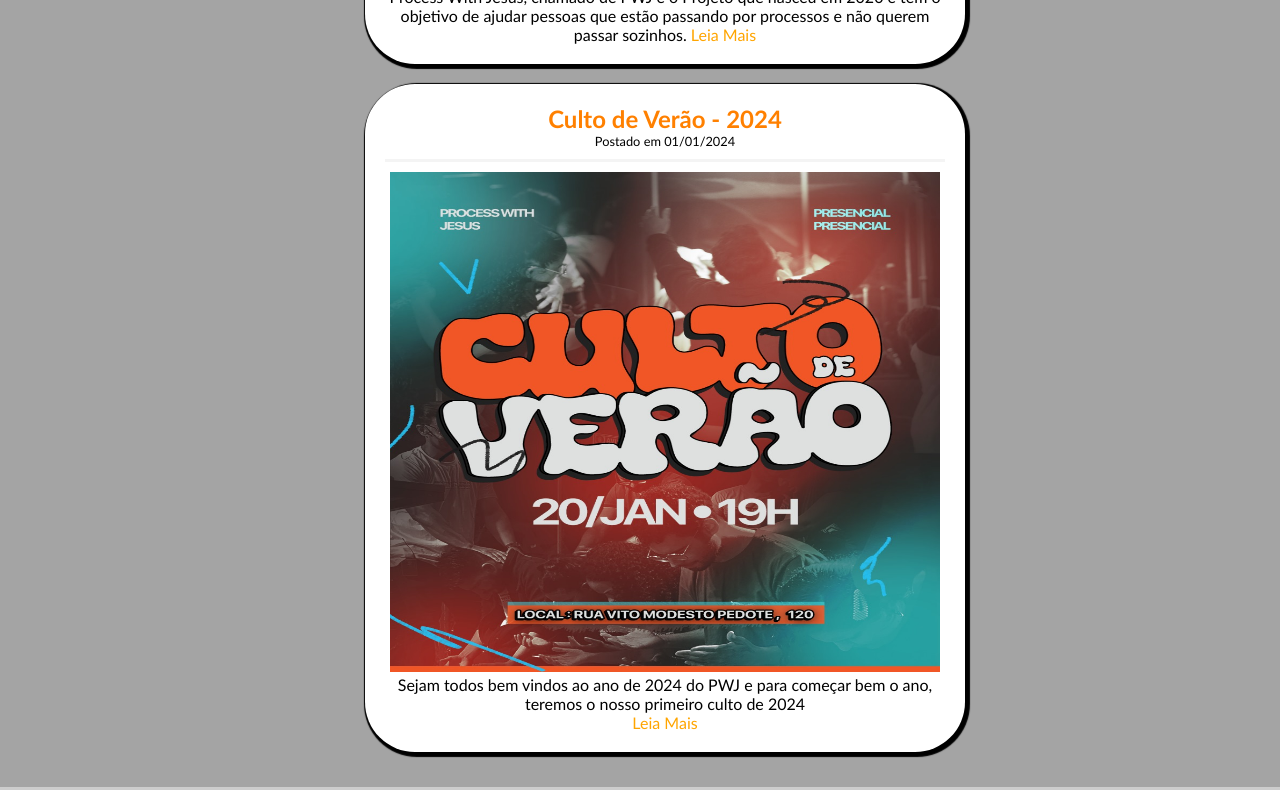
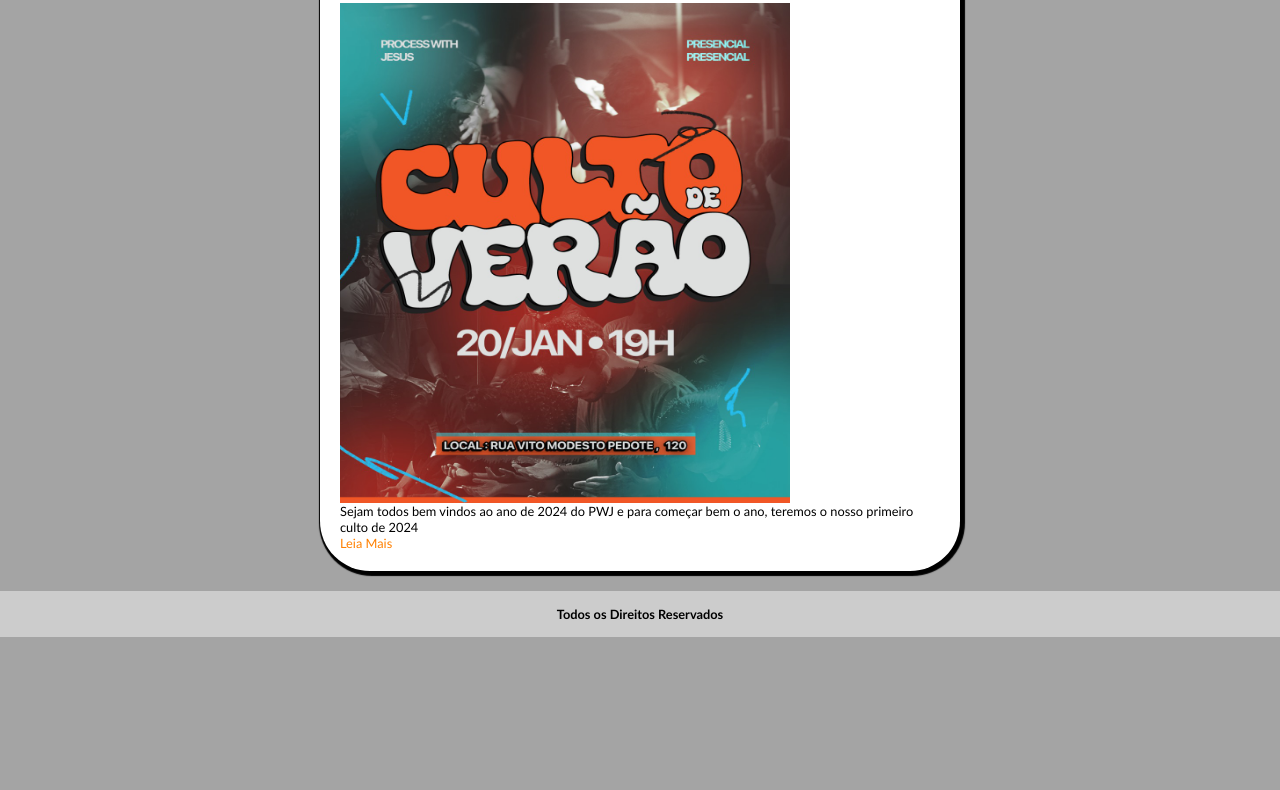
Before and after one commit to joaopedrolour3nc/Projeto-PWJ, a plain HTML site: page index.html in a window 1280 px wide. Shown: the part 767-1557 px from the top of the page. After the commit the page ends 1404 px from the top, so only its background shows below. Drawn offline with Linux system fonts and the light colour scheme.

Commit message:
Teste de alteração de layout

```diff
--- a/css/style.css
+++ b/css/style.css
@@ -7,7 +7,6 @@ body {
 	font-size: 1em;
 	font-family: 'Trebuchet MS', Helvetica, sans-serif;
 	background: #A4A4A4;
-
   }
 
   #links {
@@ -19,41 +18,39 @@ body {
   #logo {
 	width: 1%;
 	height: 10px;
-
 	margin-left: 0em;
 	margin-top: 0em;
 	margin-right: 0em;
 	margin-bottom: 0em;
-}*/
+  }
+  */
 
   /* Layout */
 
-#redes{
+  #redes {
 	background: #FF4000;
 	text-align: right;
   }
+
   #menu {
 	background: #FF4000;
 	padding: 15px;
 	text-align: center;
-	box-shadow:  2px 2px 1px 1px black;
+	box-shadow: 2px 2px 1px 1px black;
 
   }
 
-
   #conteudo {
-	width: 920px;
-	margin: 0 350px;
-	text-align: center;
-	color: black;
-	padding: 15px;
-
+	width: 100%;
+	margin: 0 auto; /* Centraliza o conteúdo */
   }
 
   #postagens {
-	width: 600px;
-	height: auto;
-	margin-top: 10px;
+	display: flex;
+	flex-direction: column;
+	padding-top: 10px;
+	width: 50%;
+	margin: 0 auto; /* Centraliza as postagens */
   }
 
   /*
@@ -64,7 +61,7 @@ body {
 	margin-top: 10px;
 	margin-bottom: 20px;
 	border-radius: 20px;
-	box-shadow:  2px 2px 1px 1px black;
+	box-shadow: 2px 2px 1px 1px black;
   }
 
 
@@ -78,16 +75,18 @@ body {
   #lateral {
 	width: 240px;
 	float: right;
-}*/
+  }
+  */
 
-.posts{
+  .posts {
+	display: flex;
+	flex-direction: column;
 	padding: 20px;
 	margin-bottom: 20px;
 	background: white;
 	border-radius: 50px;
-	box-shadow:  2px 2px 1px 3px black;
+	box-shadow: 2px 2px 1px 3px black;
 	color: black;
-
   }
 
   /* Textos do Menu */
@@ -108,7 +107,9 @@ h3 {
 	background: #CCC;
 	padding: 5px;
   }
+
   /* Geral */
+
   .datapost {
 	font-size: 0.8em;
 	border-bottom: solid #f4f4f4;
@@ -119,14 +120,14 @@ h3 {
 
 
   /* Links formatdos */
+
   a:hover {
 	text-decoration: underline;
 	transition: 1s;
   }
 
   a:link, a:visited {
-	color: orange;
-
+	color: #FF8000;
   }
 
   #links a:hover {
@@ -134,39 +135,37 @@ a:hover {
 	background: #FF8000;
 	text-decoration: none;
   }
-.postagenslateral a:hover {
-	text-decoration: underline;
-	background: #FF8000;
-	text-decoration: none;
-	color: white;
-	transition: 1.5s;
-}
 
   #links a:link, #links a:visited {
 	color: #fff;
 	padding: 8px 12px;
   }
+
   a {
 	text-decoration: none;
-
-
   }
 
   /* Logo */
 
-.logobranco{
+  .logobranco {
 	color: white;
   }
 
   /* Fim dos Textos do Menu */
 
- footer{
+  footer {
 	text-align: center;
 	background: #CCC;
 	padding: 15px;
 	clear: both;
   }
+
   h1 {
 	color: grey;
 	padding: -1;
   }
+
+	/* Tamanho da fonte */
+	body {
+	  font-size: 0.8em;
+	}
--- a/index.html
+++ b/index.html
@@ -33,7 +33,7 @@
 			<div class="posts">
 				<h2>Bem vindo(a) Ao PWJ</h2>
 				<span class="datapost">Postado em 01/01/2024</span>
-				<img width="550" src="imagens/pwj-logo.jpg">
+				<img width="450" src="imagens/pwj-logo.jpg">
 				<p>
 					Process With Jesus, chamado de PWJ é o Projeto que nasceu em 2020 e tem o objetivo de ajudar pessoas que estão passando por processos e não querem passar sozinhos.
 					<a href="sobre.html">Leia Mais</a>
@@ -45,7 +45,7 @@
 			<div class="posts">
 				<h2>Culto de Verão - 2024</h2>
 				<span class="datapost">Postado em 01/01/2024</span>
-				<img width="550" height="500" src="imagens/Culto de Verão PWJ 2024.jpeg">
+				<img width="450" height="500" src="imagens/Culto de Verão PWJ 2024.jpeg">
 				<p>
 					Sejam todos bem vindos ao ano de 2024 do PWJ e para começar bem o ano, teremos o nosso primeiro culto de 2024 <br>
 				<a href="https://br.lipsum.com">Leia Mais</a>
```
Also changed, not shown: calendario.html (+4 -4 lines), devocionais.html (+7 -5 lines), sobre.html (+2 -2 lines). Lines whose indentation alone changed are shown as unchanged.
